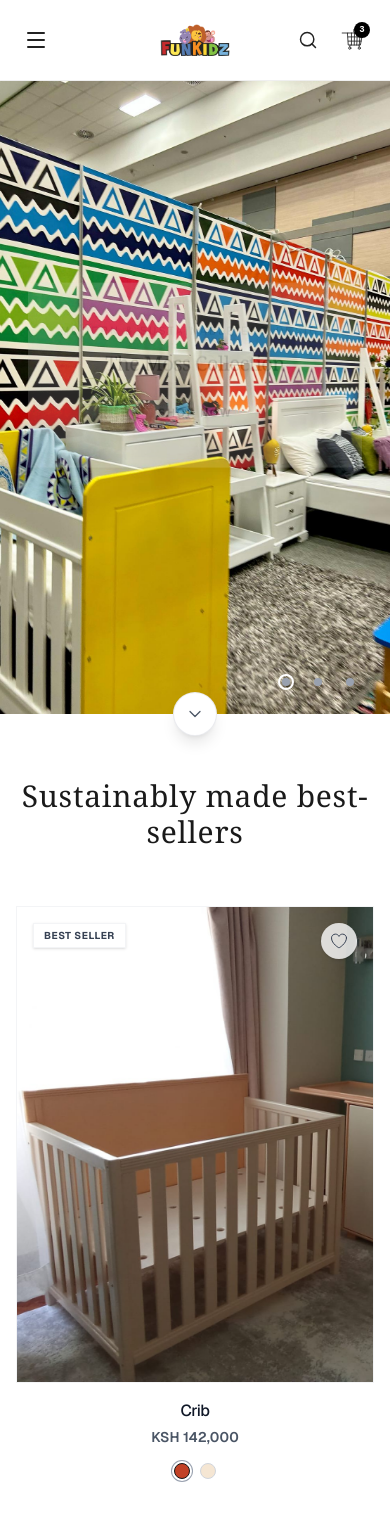
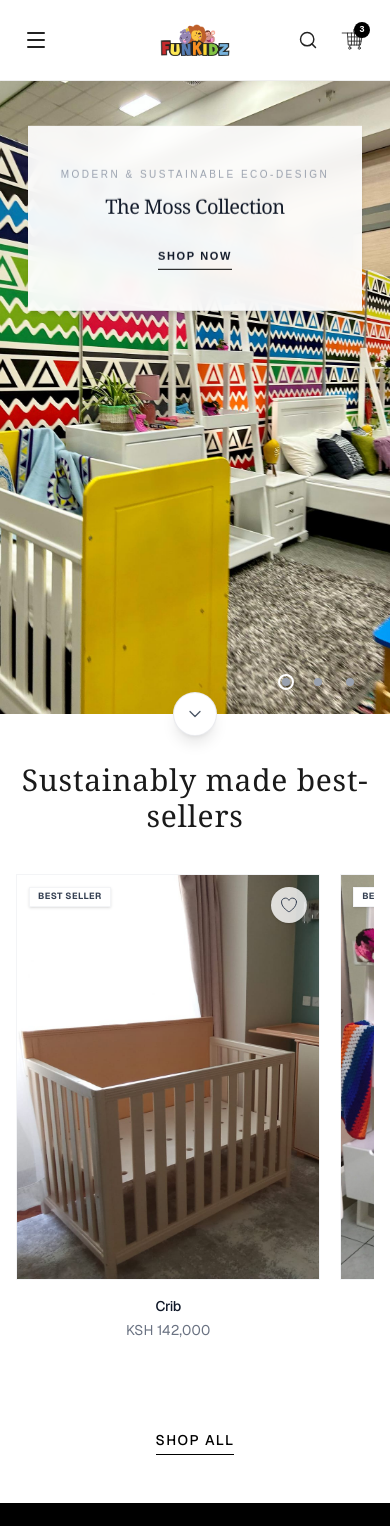
Before and after one commit to Ndundulu/funkidz, a Next.js app: page / in a window 390 px wide. Shown: the top 1526 px of the page. Built offline with nearby package versions, Linux system fonts and the light colour scheme.

Commit message:
Category phone layout update

```diff
--- a/src/sections/Categories.tsx
+++ b/src/sections/Categories.tsx
@@ -1,6 +1,6 @@
 "use client";
 
-import React, { useState } from "react";
+import React from "react";
 
 const products = [
     {
@@ -9,7 +9,6 @@
         price: "KSH 142,000",
         image: "/Crib.jpeg",
         badges: ["BEST SELLER"],
-        colors: ["bg-[#C24126]", "bg-[#F5E6D3]"],
     },
     {
         id: 2,
@@ -17,7 +16,6 @@
         price: "KSH 112,000",
         image: "/Shelf.jpg",
         badges: ["BEST SELLER"],
-        colors: ["bg-[#F5E6D3]"],
     },
     {
         id: 3,
@@ -25,7 +23,6 @@
         price: "KSH 52,920",
         image: "/changeunit.jpg",
         badges: ["FREE INSTALLATION", "BEST SELLER"],
-        colors: ["bg-[#EADBC8]"],
     },
     {
         id: 4,
@@ -33,45 +30,43 @@
         price: "KSH 286,000",
         image: "/loftbed.jpeg",
         badges: ["FREE INSTALLATION", "BEST SELLER"],
-        colors: ["bg-[#EADBC8]"],
     },
 ];
 
 export default function BestSellers() {
-    const [selectedColors, setSelectedColors] = useState<Record<number, number>>({});
+    return (
+        <section className="w-full bg-white py-12 md:py-16 font-sans overflow-hidden">
+            <div className="max-w-[1440px] mx-auto px-4 md:px-8">
 
-    const handleColorSelect = (productId: number, colorIndex: number) => {
-        setSelectedColors((prev) => ({ ...prev, [productId]: colorIndex }));
-    };
-
-    return (
-        <section className="w-full mx-auto px-4 md:px-8 py-16 bg-white font-sans">
                 {/* Section Title */}
-            <div className="text-center mb-14">
+                <div className="text-center mb-10 md:mb-14">
                     <h2 className="text-3xl md:text-4xl lg:text-5xl font-serif text-[#1A1A1A] tracking-wide">
                         Sustainably made best-sellers
                     </h2>
                 </div>
 
-            {/* Product Grid */}
-            <div className="grid grid-cols-1 sm:grid-cols-2 lg:grid-cols-4 gap-x-6 gap-y-12">
+                {/* Mobile layout: Horizontal flex row. Desktop layout: 4-column grid */}
+                <div className="flex overflow-x-auto pb-6 md:pb-0 md:grid md:grid-cols-4 gap-x-5 gap-y-12 snap-x snap-mandatory [-ms-overflow-style:none] [scrollbar-width:none] [&::-webkit-scrollbar]:hidden">
                     {products.map((product) => (
-                    <div key={product.id} className="group relative flex flex-col bg-white">
+                        <div
+                            key={product.id}
+                            className="min-w-[78vw] sm:min-w-[45vw] md:min-w-0 flex flex-col bg-white snap-start"
+                        >
                             {/* Image Container */}
                             <div className="relative aspect-[3/4] w-full overflow-hidden bg-white border border-gray-100 mb-4">
                                 <img
                                     src={product.image}
                                     alt={product.title}
                                     loading="lazy"
-                                className="w-full h-full object-cover transition-transform duration-500 group-hover:scale-105"
+                                    className="w-full h-full object-cover"
                                 />
 
                                 {/* Badges (Top Left) */}
-                            <div className="absolute top-4 left-4 flex flex-col gap-1.5 z-10">
+                                <div className="absolute top-3 left-3 md:top-4 md:left-4 flex flex-col gap-1 z-10">
                                     {product.badges.map((badge, idx) => (
                                         <span
                                             key={idx}
-                                        className="text-[10px] font-bold tracking-wider px-2.5 py-1 uppercase bg-white text-gray-700 border border-gray-100 shadow-sm"
+                                            className="text-[9px] md:text-[10px] font-bold tracking-wider px-2 py-0.5 md:px-2.5 md:py-1 uppercase bg-white text-gray-700 border border-gray-100 shadow-sm"
                                         >
                                             {badge}
                                         </span>
@@ -79,7 +74,7 @@
                                 </div>
 
                                 {/* Heart Icon (Top Right) */}
-                            <button className="absolute top-4 right-4 p-2 rounded-full bg-white/80 hover:bg-white text-gray-700 hover:text-black z-10 transition-colors shadow-sm">
+                                <button className="absolute top-3 right-3 md:top-4 md:right-4 p-2 rounded-full bg-white/80 hover:bg-white text-gray-700 hover:text-black z-10 transition-colors shadow-sm">
                                     <svg
                                         xmlns="http://www.w3.org/2000/svg"
                                         fill="none"
@@ -99,36 +94,26 @@
 
                             {/* Product Metadata */}
                             <div className="text-center flex flex-col items-center flex-grow">
-                            <h3 className="text-base font-medium text-gray-900 mb-1 tracking-tight">
+                                <h3 className="text-sm md:text-base font-medium text-gray-900 mb-1 tracking-tight">
                                     {product.title}
                                 </h3>
-                            <p className="text-sm font-semibold text-gray-600 mb-4">{product.price}</p>
-
-                            {/* Color Swatches */}
-                            <div className="flex gap-2.5 justify-center mt-auto">
-                                {product.colors.map((colorClass, idx) => {
-                                    const isSelected =
-                                        selectedColors[product.id] === idx ||
-                                        (!selectedColors[product.id] && idx === 0);
-
-                                    return (
-                                        <button
-                                            key={idx}
-                                            onClick={() => handleColorSelect(product.id, idx)}
-                                            className={`w-4 h-4 rounded-full border ${colorClass} ${
-                                                isSelected
-                                                    ? "ring-1 ring-offset-2 ring-gray-400"
-                                                    : "border-gray-300"
-                                            } transition-all`}
-                                            aria-label={`Select color option ${idx + 1}`}
-                                        />
-                                    );
-                                })}
-                            </div>
+                                <p className="text-sm text-gray-500 font-normal">{product.price}</p>
                             </div>
                         </div>
                     ))}
                 </div>
+
+                {/* Shop All Button */}
+                <div className="text-center mt-16 md:mt-20">
+                    <a
+                        href="#shop-all"
+                        className="inline-block text-sm font-medium uppercase tracking-widest text-black border-b border-black pb-1 hover:text-gray-600 hover:border-gray-600 transition-colors"
+                    >
+                        Shop All
+                    </a>
+                </div>
+
+            </div>
         </section>
     );
 }
```
Lines whose indentation alone changed are shown as unchanged.
